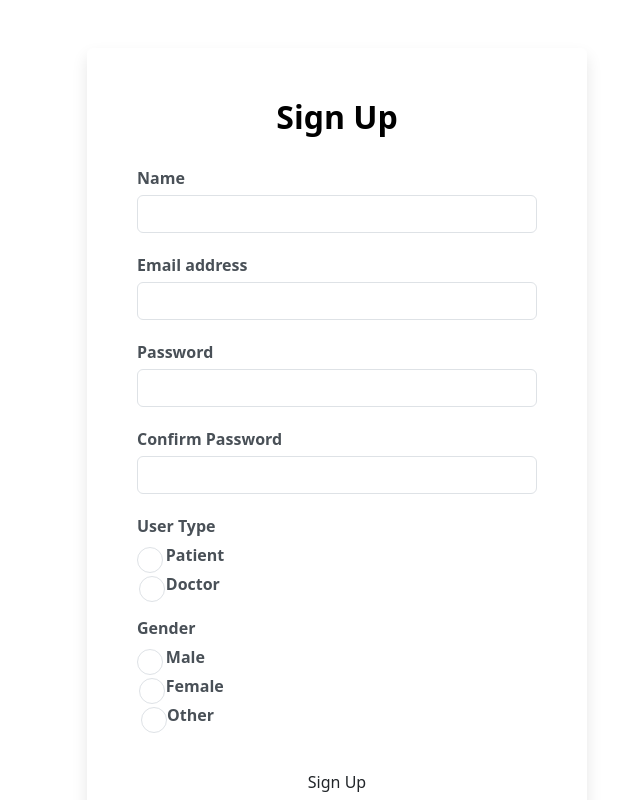
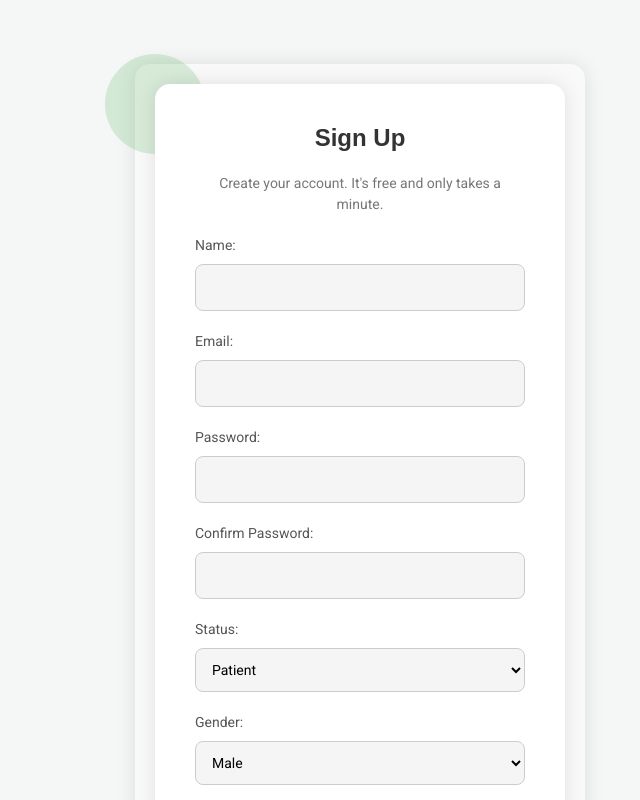
Before and after one commit to KhawajaZubair/hh-frontend, a React (Create React App) app: page /signup in a window 1280 px wide. Shown: the top 800 px of the page, without its empty margins (280-920 px from the left). Built offline with nearby package versions, Linux system fonts and the light colour scheme.

Commit message:
API login signin completed
API login signin completed

```diff
--- a/src/Style/login.css
+++ b/src/Style/login.css
@@ -1,47 +1,57 @@
-.form-container {
-  max-width: 400px;
+/* loginForm.module.css */
+.login-container {
+  max-width: 450px;
   margin: 5% auto;
   padding: 20px;
   position: relative;
+  background-color: #f9f9f9;
+  border-radius: 15px;
+  box-shadow: 0 0 20px rgba(0, 0, 0, 0.1);
 }
 
-.form {
+.login-form {
+  padding: 40px;
   background-color: #ffffff;
   border-radius: 15px;
-  box-shadow: 0px 0px 20px rgba(0, 0, 0, 0.1);
-  padding: 40px;
+  box-shadow: 0 0 20px rgba(0, 0, 0, 0.1);
   position: relative;
   overflow: hidden;
 }
-.form h2 {
+
+.login-form h2 {
   text-align: center;
   margin-bottom: 20px;
-  color: #000000;
+  color: #333333;
   font-family: Arial, sans-serif;
+  font-size: 24px;
+  font-weight: bold;
 }
 
-.form-group {
+.login-description {
+  text-align: center;
+  margin-bottom: 20px;
+  color: #777777;
+  font-size: 14px;
+}
+
+.login-form-group {
   margin-bottom: 20px;
 }
 
 label {
   display: block;
   margin-bottom: 8px;
-  color: #555;
+  color: #555555;
+  font-size: 14px;
 }
 
 input {
   width: 100%;
   padding: 12px;
   border-radius: 8px;
-  border: 1px solid #ccc;
+  border: 1px solid #cccccc;
   background-color: #f5f5f5;
-}
-
-small {
-  color: #f44336;
-  margin-top: 5px;
-  display: block;
+  font-size: 14px;
 }
 
 button {
@@ -53,32 +63,25 @@ button {
   color: white;
   cursor: pointer;
   transition: background-color 0.3s ease;
-  margin-top: 5%;
+  font-size: 16px;
+  margin-top: 20px;
 }
 
 button:hover {
   background-color: #45a049;
 }
 
-.extra-links {
+.alert {
   text-align: center;
+  padding: 12px;
+  margin-top: 20px;
+  border-radius: 8px;
+  background-color: #f44336;
+  color: white;
 }
 
-.extra-links a {
-  color: #777;
-  text-decoration: none;
-  transition: color 0.3s ease;
-}
-.extra-links span {
-  color: rgb(0, 0, 0);
-}
-
-.extra-links a:hover {
-  color: #45a049;
-}
-
-.form-container::before,
-.form-container::after {
+.login-container::before,
+.login-container::after {
   content: "";
   position: absolute;
   width: 100px;
@@ -88,17 +91,17 @@ button:hover {
   transition: transform 0.5s ease-in-out;
 }
 
-.form-container::before {
+.login-container::before {
   top: -10px;
   left: -30px;
 }
 
-.form-container::after {
+.login-container::after {
   bottom: -10px;
   right: -30px;
 }
 
-.form:hover .form-container::before,
-.form:hover .form-container::after {
-  transform: scale(1);
+.login-form:hover .login-container::before,
+.login-form:hover .login-container::after {
+  transform: scale(1.1);
 }
--- a/src/Style/signup.css
+++ b/src/Style/signup.css
@@ -1,84 +1,123 @@
-.signup-card {
-  box-shadow: 0 8px 16px rgba(0, 0, 0, 0.1);
-  border-radius: 10px;
-  background-color: #ffffff;
-  border: none;
-  width: 100%;
-  max-width: 500px;
-  padding: 30px;
+/* registrationForm.module.css */
+.registration-container {
+  max-width: 450px;
+  margin: 5% auto;
+  padding: 20px;
+  position: relative;
+  background-color: #f9f9f9;
+  border-radius: 15px;
+  box-shadow: 0 0 20px rgba(0, 0, 0, 0.1);
 }
 
-.signup-card-body {
-  padding: 2rem;
+.registration-form {
+  padding: 40px;
+  background-color: #ffffff;
+  border-radius: 15px;
+  box-shadow: 0 0 20px rgba(0, 0, 0, 0.1);
+  position: relative;
+  overflow: hidden;
 }
 
-.signup-card-title {
-  margin-bottom: 30px;
+.registration-form h2 {
+  text-align: center;
+  margin-bottom: 20px;
+  color: #333333;
+  font-family: Arial, sans-serif;
+  font-size: 24px;
   font-weight: bold;
-  font-size: 2rem;
-  color: #000000;
-  text-align: center;
 }
 
-.signup-form-group label {
-  font-weight: bold;
-  color: #495057;
-  margin-bottom: 5px;
-  display: block;
+.registration-description {
+  text-align: center;
+  margin-bottom: 20px;
+  color: #777777;
+  font-size: 14px;
 }
 
-.signup-form-control {
-  border-radius: 5px;
-  border: 1px solid #ced4da;
-  padding: 0.75rem 1rem;
-  font-size: 1rem;
-  margin-bottom: 1rem;
-  background: #f8f9fa;
-  transition: all 0.3s;
+.registration-form-group {
+  margin-bottom: 20px;
 }
 
-.signup-form-control:focus {
-  border-color: #007bff;
-  box-shadow: 0 0 5px rgba(0, 123, 255, 0.5);
-  background: #ffffff;
+label {
+  display: block;
+  margin-bottom: 8px;
+  color: #555555;
+  font-size: 14px;
 }
 
-.signup-form-check-label {
-  font-weight: normal;
-  color: #495057;
-  margin-left: 0.3rem;
+input,
+select {
+  width: 100%;
+  padding: 12px;
+  border-radius: 8px;
+  border: 1px solid #cccccc;
+  background-color: #f5f5f5;
+  font-size: 14px;
 }
 
-.signup-form-check-input:checked ~ .signup-form-check-label {
-  font-weight: bold;
-  color: #007bff;
+button {
+  width: 100%;
+  padding: 12px;
+  border: none;
+  border-radius: 8px;
+  background-color: #4caf50;
+  color: white;
+  cursor: pointer;
+  transition: background-color 0.3s ease;
+  font-size: 16px;
+  margin-top: 20px;
 }
 
-.signup-btn {
-  background-color: #4caf50;
-  border: none;
-  border-radius: 5px;
-  padding: 0.75rem 1.5rem;
-  font-size: 1.25rem;
-  font-weight: bold;
-  color: #ffffff;
-  cursor: pointer;
-  transition: background-color 0.3s ease-in-out, transform 0.3s ease-in-out;
-  width: 100%;
-  margin-top: 1rem;
+button:hover {
+  background-color: #45a049;
 }
 
-.signup-btn:hover {
-  background-color: rgba(76, 175, 80, 0.2);
-  transform: translateY(-3px);
+.alert {
+  text-align: center;
+  padding: 12px;
+  margin-top: 20px;
+  border-radius: 8px;
+  background-color: #f44336;
+  color: white;
 }
 
-.signup-alert-danger {
-  border-radius: 5px;
-  font-weight: bold;
+.extra-links {
   text-align: center;
-  margin-bottom: 1.5rem;
-  background-color: #dc3545;
-  color: #ffffff;
-  padding: 1rem;
+  margin-top: 20px;
 }
+
+.extra-links a {
+  color: #777777;
+  text-decoration: none;
+  transition: color 0.3s ease;
+}
+
+.extra-links a:hover {
+  color: #45a049;
+}
+
+.registration-container::before,
+.registration-container::after {
+  content: "";
+  position: absolute;
+  width: 100px;
+  height: 100px;
+  border-radius: 50%;
+  background-color: rgba(76, 175, 80, 0.2);
+  transition: transform 0.5s ease-in-out;
+}
+
+.registration-container::before {
+  top: -10px;
+  left: -30px;
+}
+
+.registration-container::after {
+  bottom: -10px;
+  right: -30px;
+}
+
+.registration-form:hover .registration-container::before,
+.registration-form:hover .registration-container::after {
+  transform: scale(1.1);
+}
--- a/src/components/login.js
+++ b/src/components/login.js
@@ -1,98 +1,92 @@
-import React, { useEffect } from "react";
-import { useForm } from "react-hook-form";
 import "../Style/login.css";
+import React, { useState } from "react";
+import "bootstrap/dist/css/bootstrap.min.css";
 import { Link, useNavigate } from "react-router-dom";
 
-export default function Login() {
+function Login() {
+  const [email, setEmail] = useState("");
+  const [password, setPassword] = useState("");
+  const [status, setStatus] = useState(0); // 0 for patient, 1 for doctor
+  const [error, setError] = useState(null);
   const navigate = useNavigate();
-  const {
-    register,
-    handleSubmit,
-    formState: { errors },
-  } = useForm();
 
-  useEffect(() => {
-    if (localStorage.getItem("user-info")) {
-      navigate("/app");
-    }
-  }, [navigate]);
+  const handleLogin = async (e) => {
+    e.preventDefault();
 
-  async function loginapi(data) {
-    const { email, password } = data;
-    let item = { email, password };
     try {
-      let result = await fetch(
-        "https://holistichlth.000webhostapp.com/api/login",
-        {
+      const response = await fetch("http://127.0.0.1:8000/api/login", {
         method: "POST",
         headers: {
           "Content-Type": "application/json",
-            Accept: "application/json",
         },
-          body: JSON.stringify(item),
+        body: JSON.stringify({
+          email,
+          password,
+          status,
+        }),
+      });
+
+      const data = await response.json();
+
+      if (!response.ok) {
+        setError(data.errors || "Invalid email password or status!");
+      } else {
+        console.log("User logged in:", data.user);
+        localStorage.setItem("token", data.token); // Store the token in localStorage
+        navigate("/app");
       }
-      );
-      result = await result.json();
-      localStorage.setItem("user-info", JSON.stringify(result));
-      navigate("/app");
-    } catch (error) {
-      console.error("There was an error logging in:", error);
+    } catch (err) {
+      setError("Network error: " + err.message);
     }
-  }
+  };
 
   return (
-    <div className="form-container">
-      <form onSubmit={handleSubmit(loginapi)} className="form">
+    <div className="login-container">
+      <div className="login-form">
         <h2>Login</h2>
-        <div className="form-group">
-          <label htmlFor="email">Email</label>
+        <p className="login-description">
+          Enter your credentials to access your account.
+        </p>
+        <form onSubmit={handleLogin}>
+          <div className="login-form-group">
+            <label>Email:</label>
             <input
-            id="email"
               type="email"
-            {...register("email", {
-              required: "Email is required",
-              maxLength: {
-                value: 50,
-                message: "Email should have at most 50 characters",
-              },
-              pattern: {
-                value: /^\w+([.-]?\w+)*@\w+([.-]?\w+)*(\.\w{2,3})+$/,
-                message: "Invalid email address",
-              },
-            })}
+              value={email}
+              onChange={(e) => setEmail(e.target.value)}
+              required
             />
-          {errors.email && <small>{errors.email.message}</small>}
           </div>
-
-        <div className="form-group">
-          <label htmlFor="password">Password</label>
+          <div className="login-form-group">
+            <label>Password:</label>
             <input
-            id="password"
               type="password"
-            {...register("password", {
-              required: "Password is required",
-              minLength: {
-                value: 8,
-                message: "Password should have at least 8 characters",
-              },
-            })}
+              value={password}
+              onChange={(e) => setPassword(e.target.value)}
+              required
             />
-          {errors.password && <small>{errors.password.message}</small>}
           </div>
-
+          <div className="login-form-group">
+            <label>Status:</label>
+            <select
+              value={status}
+              onChange={(e) => setStatus(Number(e.target.value))}
+            >
+              <option value={0}>Patient</option>
+              <option value={1}>Doctor</option>
+            </select>
+          </div>
+          <button type="submit">Login</button>
           <div className="extra-links">
-          <Link to="/">Forgot Password?</Link>
-          <span> | </span>
             <Link to="/signup">Register Now</Link>
-        </div>
-        <div className="form-group">
-          <button type="submit">Login</button>
-        </div>
-
-        <div className="extra-links">
+            <br />
             <Link to="/app">Go Back</Link>
           </div>
         </form>
+        {error && <div className="alert alert-danger">{error}</div>}
+      </div>
     </div>
   );
 }
+
+export default Login;
--- a/src/components/signup.js
+++ b/src/components/signup.js
@@ -1,5 +1,6 @@
+import { Link, useNavigate } from "react-router-dom";
 import React, { useState } from "react";
-import axios from "axios";
+import "bootstrap/dist/css/bootstrap.min.css";
 import "../Style/signup.css";
 
 function SignUp() {
@@ -7,37 +8,20 @@ function SignUp() {
   const [email, setEmail] = useState("");
   const [password, setPassword] = useState("");
   const [passwordConfirmation, setPasswordConfirmation] = useState("");
-  const [userType, setUserType] = useState("");
+  const [status, setStatus] = useState(0); // 0 for patient, 1 for doctor
   const [gender, setGender] = useState("");
-  const [error, setError] = useState("");
-
-  const validateForm = () => {
-    if (!email.match(/^[^\s@]+@[^\s@]+\.[^\s@]+$/)) {
-      setError("Invalid email address");
-      return false;
-    }
-    if (password.length < 6) {
-      setError("Password must be at least 6 characters long");
-      return false;
-    }
-    if (password !== passwordConfirmation) {
-      setError("Passwords do not match");
-      return false;
-    }
-    setError("");
-    return true;
-  };
+  const [error, setError] = useState(null);
 
   const handleRegister = async (e) => {
     e.preventDefault();
-    if (!validateForm()) return;
 
-    const status = userType === "patient" ? 0 : 1;
+    if (password !== passwordConfirmation) {
+      setError("Passwords do not match!");
+      return;
+    }
 
     try {
-      const response = await fetch(
-        "https://holistichlth.000webhostapp.com/api/register",
-        {
+      const response = await fetch("http://127.0.0.1:8000/api/register", {
         method: "POST",
         headers: {
           "Content-Type": "application/json",
@@ -50,15 +34,15 @@ function SignUp() {
           status,
           gender,
         }),
-        }
-      );
+      });
 
+      if (!response.ok) {
         const data = await response.json();
-
-      if (response.ok) {
+        setError(data.errors || "Something went wrong!");
+      } else {
+        const data = await response.json();
         console.log("User registered:", data.user);
-      } else {
-        setError(data.errors || "Something went wrong!");
+        // Optionally, you can clear the form here or redirect the user to a different page
       }
     } catch (err) {
       setError("Network error: " + err.message);
@@ -66,158 +50,75 @@ function SignUp() {
   };
 
   return (
-    <div className="container signup-container">
-      <div className="row justify-content-center">
-        <div className="col-md-6">
-          <div className="card signup-card mt-5">
-            <div className="card-body signup-card-body">
-              <h3 className="signup-card-title">Sign Up</h3>
-              {error && (
-                <div className="alert signup-alert-danger">{error}</div>
-              )}
+    <div className="registration-container">
+      <div className="registration-form">
+        <h2>Sign Up</h2>
+        <p className="registration-description">
+          Create your account. It's free and only takes a minute.
+        </p>
         <form onSubmit={handleRegister}>
-                <div className="form-group signup-form-group">
-                  <label htmlFor="name">Name</label>
+          <div className="registration-form-group">
+            <label>Name:</label>
             <input
               type="text"
-                    className="form-control signup-form-control"
-                    id="name"
               value={name}
               onChange={(e) => setName(e.target.value)}
               required
             />
           </div>
-                <div className="form-group signup-form-group">
-                  <label htmlFor="email">Email address</label>
+          <div className="registration-form-group">
+            <label>Email:</label>
             <input
               type="email"
-                    className="form-control signup-form-control"
-                    id="email"
               value={email}
               onChange={(e) => setEmail(e.target.value)}
               required
             />
           </div>
-                <div className="form-group signup-form-group">
-                  <label htmlFor="password">Password</label>
+          <div className="registration-form-group">
+            <label>Password:</label>
             <input
               type="password"
-                    className="form-control signup-form-control"
-                    id="password"
               value={password}
               onChange={(e) => setPassword(e.target.value)}
+              minLength="8"
               required
             />
           </div>
-                <div className="form-group signup-form-group">
-                  <label htmlFor="confirmPassword">Confirm Password</label>
+          <div className="registration-form-group">
+            <label>Confirm Password:</label>
             <input
               type="password"
-                    className="form-control signup-form-control"
-                    id="confirmPassword"
               value={passwordConfirmation}
               onChange={(e) => setPasswordConfirmation(e.target.value)}
               required
             />
           </div>
-                <div className="form-group signup-form-group">
-                  <label>User Type</label>
-                  <div className="form-check">
-                    <input
-                      className="form-check-input"
-                      type="radio"
-                      name="userType"
-                      id="patient"
-                      value="patient"
-                      checked={userType === "patient"}
-                      onChange={(e) => setUserType(e.target.value)}
-                    />
-                    <label
-                      className="form-check-label signup-form-check-label"
-                      htmlFor="patient"
+          <div className="registration-form-group">
+            <label>Status:</label>
+            <select
+              value={status}
+              onChange={(e) => setStatus(Number(e.target.value))}
             >
-                      Patient
-                    </label>
+              <option value={0}>Patient</option>
+              <option value={1}>Doctor</option>
+            </select>
           </div>
-                  <div className="form-check">
-                    <input
-                      className="form-check-input"
-                      type="radio"
-                      name="userType"
-                      id="doctor"
-                      value="doctor"
-                      checked={userType === "doctor"}
-                      onChange={(e) => setUserType(e.target.value)}
-                    />
-                    <label
-                      className="form-check-label signup-form-check-label"
-                      htmlFor="doctor"
-                    >
-                      Doctor
-                    </label>
+          <div className="registration-form-group">
+            <label>Gender:</label>
+            <select value={gender} onChange={(e) => setGender(e.target.value)}>
+              {/* <option value="">Select</option> */}
+              <option value="male">Male</option>
+              <option value="female">Female</option>
+              <option value="other">Other</option>
+            </select>
           </div>
+          <button type="submit">Register</button>
+          <div className="extra-links">
+            <Link to="/login">Go Back</Link>
           </div>
-                <div className="form-group signup-form-group">
-                  <label>Gender</label>
-                  <div className="form-check">
-                    <input
-                      className="form-check-input"
-                      type="radio"
-                      name="gender"
-                      id="male"
-                      value="male"
-                      checked={gender === "male"}
-                      onChange={(e) => setGender(e.target.value)}
-                    />
-                    <label
-                      className="form-check-label signup-form-check-label"
-                      htmlFor="male"
-                    >
-                      Male
-                    </label>
-                  </div>
-                  <div className="form-check">
-                    <input
-                      className="form-check-input"
-                      type="radio"
-                      name="gender"
-                      id="female"
-                      value="female"
-                      checked={gender === "female"}
-                      onChange={(e) => setGender(e.target.value)}
-                    />
-                    <label
-                      className="form-check-label signup-form-check-label"
-                      htmlFor="female"
-                    >
-                      Female
-                    </label>
-                  </div>
-                  <div className="form-check">
-                    <input
-                      className="form-check-input"
-                      type="radio"
-                      name="gender"
-                      id="other"
-                      value="other"
-                      checked={gender === "other"}
-                      onChange={(e) => setGender(e.target.value)}
-                    />
-                    <label
-                      className="form-check-label signup-form-check-label"
-                      htmlFor="other"
-                    >
-                      Other
-                    </label>
-                  </div>
-                </div>
-                <button type="submit" className="btn signup-btn btn-block">
-                  Sign Up
-                </button>
         </form>
-            </div>
-          </div>
-        </div>
+        {error && <div className="alert alert-danger">{error}</div>}
       </div>
     </div>
   );
```
Lines whose indentation alone changed are shown as unchanged.
